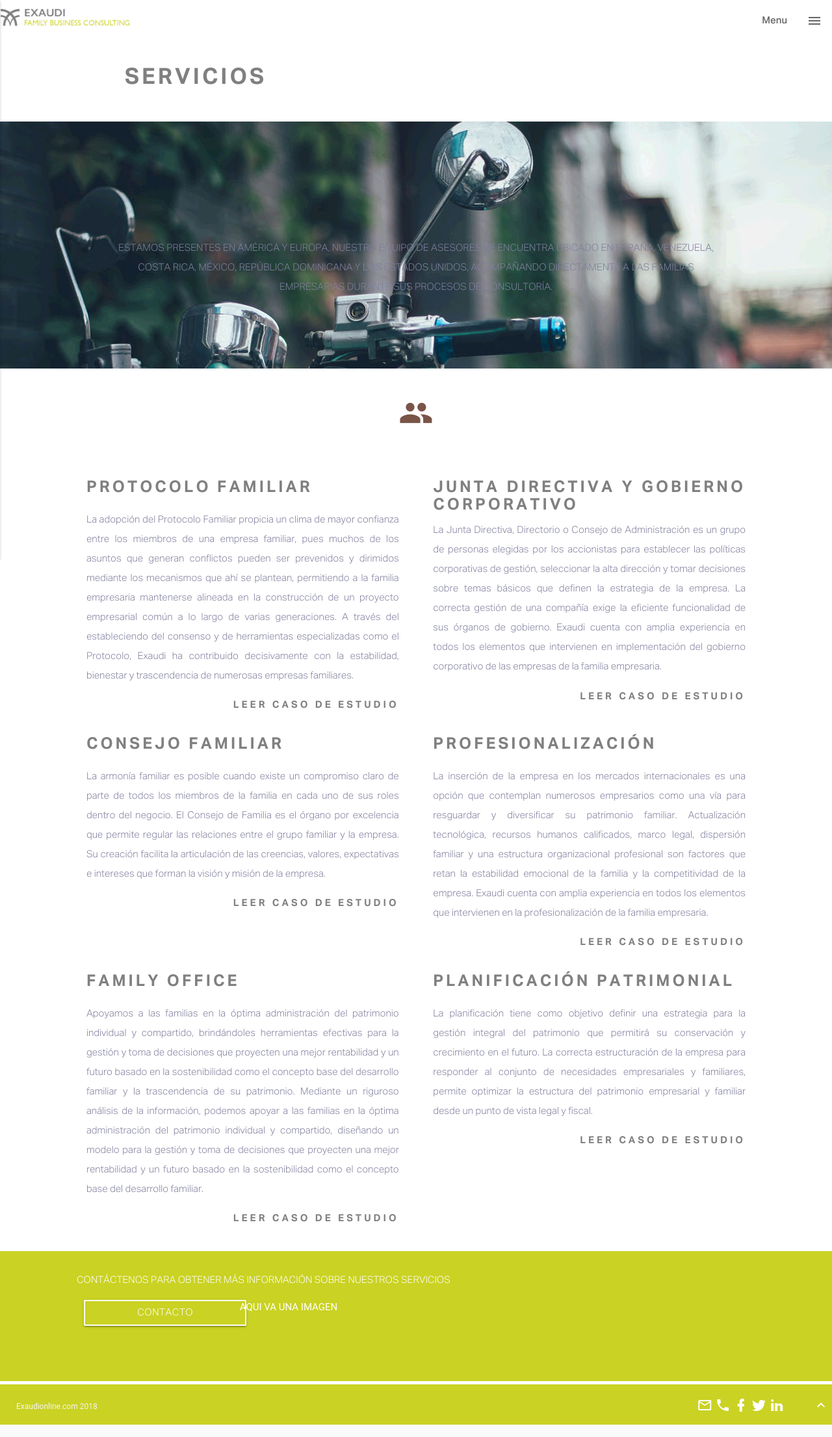
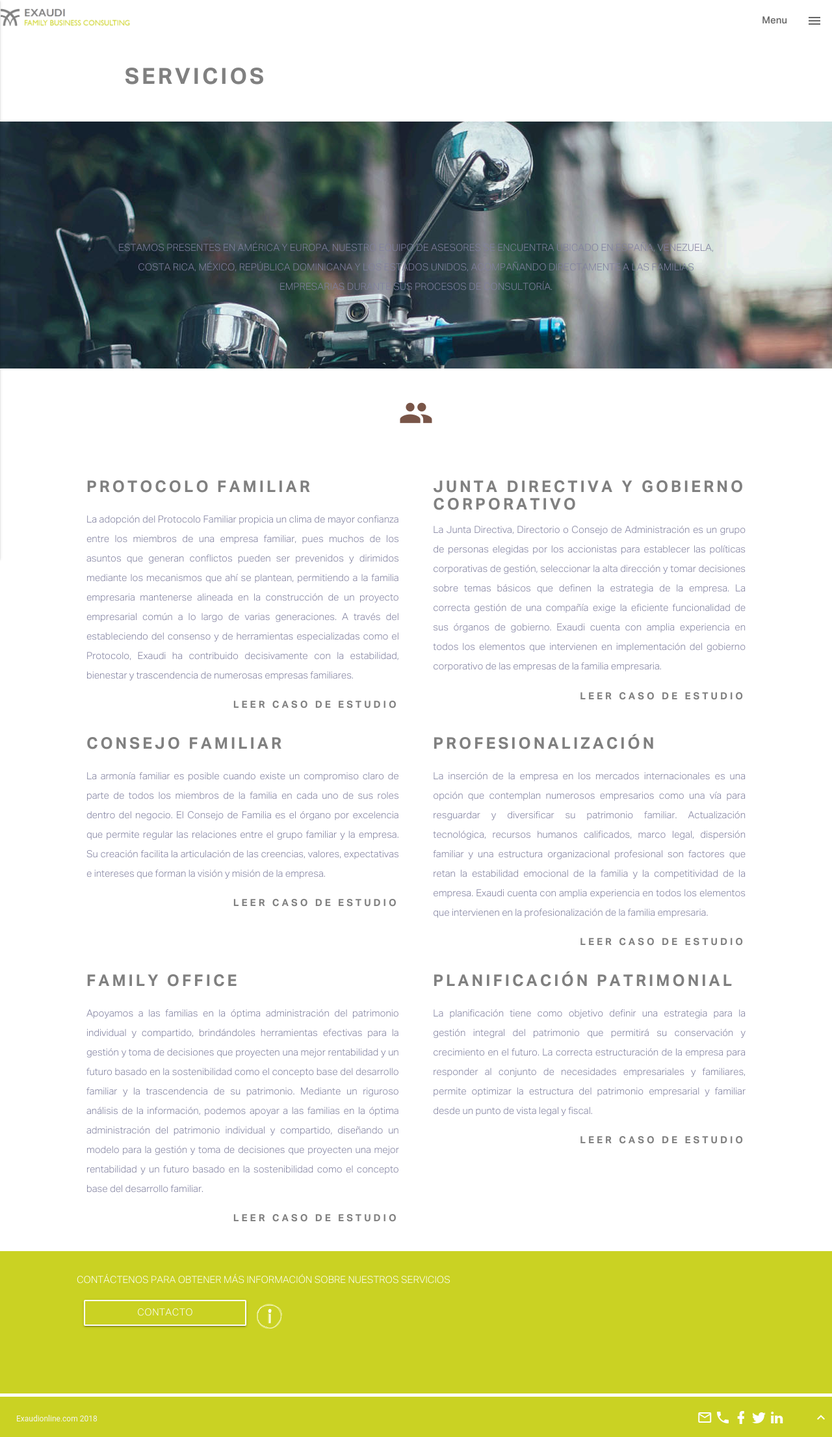
Before and after one commit to johnny9052/EXAUDI, a PHP site: page /index.php?page=services in a window 1280 px wide. Shown: the whole page at 65% size. Run offline with PHP 8.4, Linux system fonts and the light colour scheme.

Commit message:
Avances de imagenes nitidas

```diff
--- a/View/public/services.php
+++ b/View/public/services.php
@@ -185,7 +185,7 @@
                         </div>
                     </div>
                     <div class="col s12 m5">
-                        AQUI VA UNA IMAGEN
+                        <img style="width: 60px; margin-left: 15px;" src="Resources/public/image/contact/info.png">
                     </div>
                 </div>
             </div>
```
Also changed, not shown: Resources/public/image/home/brujula.png, Resources/public/image/logo.png.
